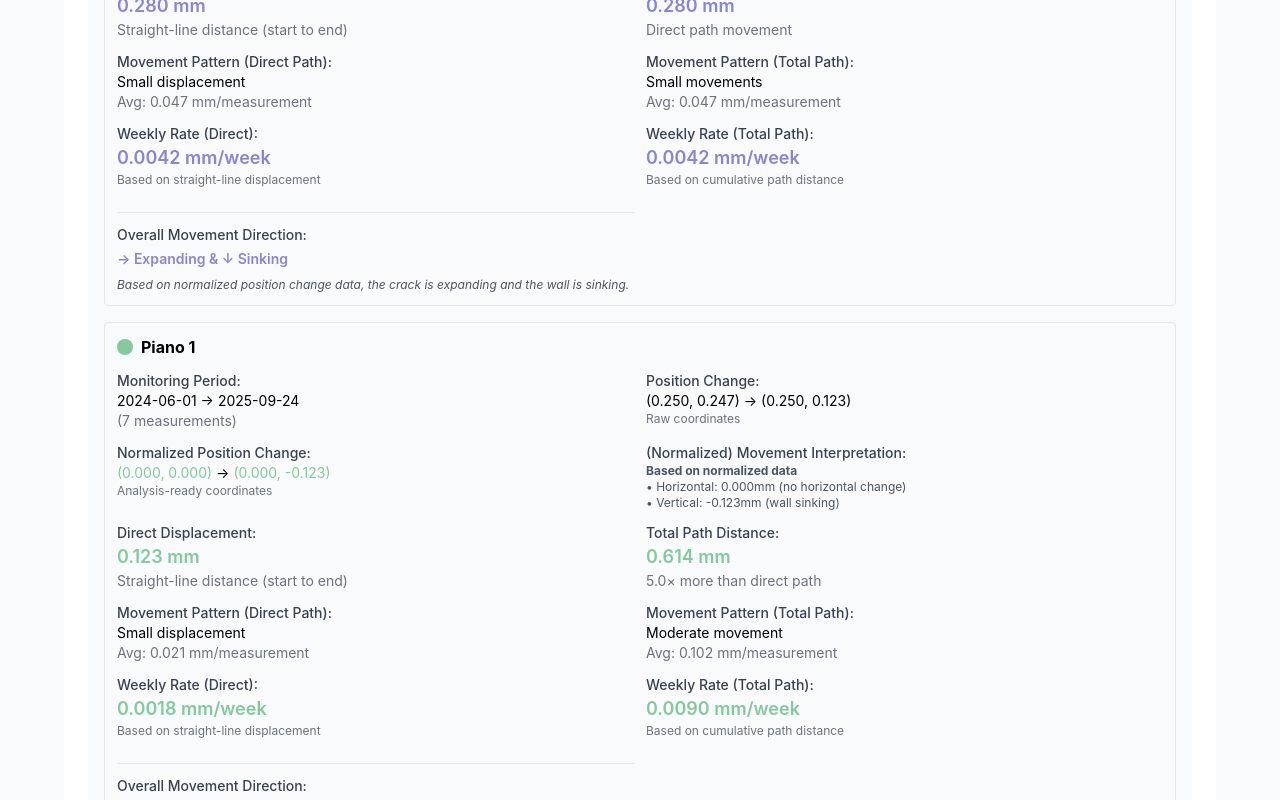
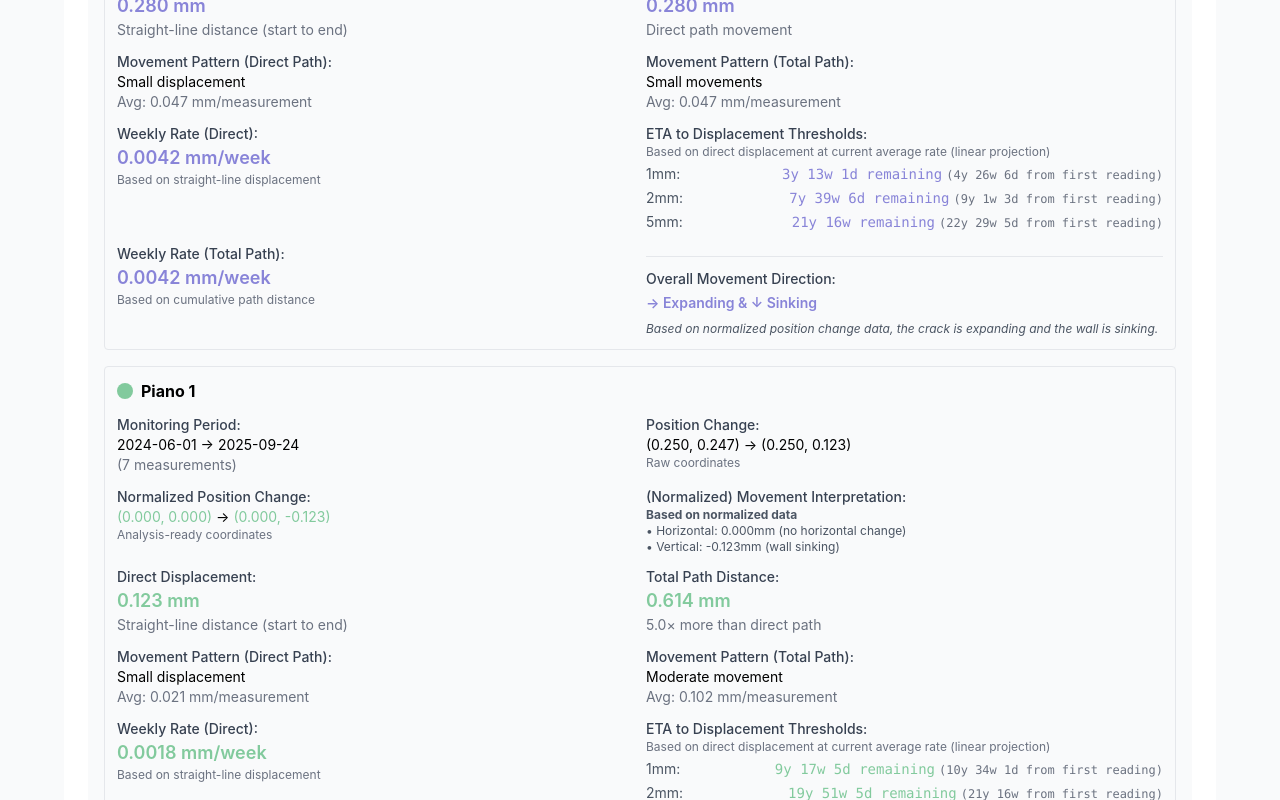
Before and after one commit to logosfabula/crack-visualizer, a React (Create React App) app: page / in a window 1280 px wide. Shown: the part 1360-2160 px from the top of the page. Built offline with nearby package versions, Linux system fonts and the light colour scheme.

Commit message:
[ADD] ETAs to 1, 2, and 5mm thresholds added to floors' summaries

```diff
--- a/src/CrackMovementVisualizer.js
+++ b/src/CrackMovementVisualizer.js
@@ -2007,7 +2007,6 @@ const calculateIntersection = (reading) => {
               }
 
               //grandTotalDistance += totalDistance; // unused -> warning
-
               const firstDate = meterData[0].date;
               const lastDate = meterData[meterData.length - 1].date;
               const firstPosition = `(${meterData[0][meter.dataKeys[0]].toFixed(3)}, ${meterData[0][meter.dataKeys[1]].toFixed(3)})`;
@@ -2150,6 +2149,85 @@ const calculateIntersection = (reading) => {
                         </div>
                       </div>
 
+                      <div>
+  <div className="font-medium text-gray-700">ETA to Displacement Thresholds:</div>
+  <div className="text-xs text-gray-500 mb-1">Based on direct displacement at current average rate (linear projection)</div>
+  {(() => {
+    // Calculate ETAs based on direct displacement and weekly rate
+    const currentDisplacement = directDistance;
+    const rate = weeklyMovement;
+
+    if (rate < 0.0001) {
+      return <div className="text-sm text-gray-500">Insufficient movement to calculate</div>;
+    }
+
+    const formatTime = (weeks) => {
+      const totalDays = Math.round(weeks * 7);
+
+      const years = Math.floor(totalDays / 365);
+      const remainingAfterYears = totalDays % 365;
+      const weeksRemaining = Math.floor(remainingAfterYears / 7);
+      const days = remainingAfterYears % 7;
+
+      // Build format string
+      const parts = [];
+      if (years > 0) parts.push(`${years}y`);
+      if (weeksRemaining > 0) parts.push(`${weeksRemaining}w`);
+      if (days > 0 || parts.length === 0) parts.push(`${days}d`);
+
+      return parts.join(' ');
+    };
+
+    const calculateETA = (threshold) => {
+      if (currentDisplacement >= threshold) {
+        // Already reached - show when it was reached
+        const totalWeeks = threshold / rate;
+        return (
+          <span className="text-green-700">
+            ✓ Reached (after {formatTime(totalWeeks)} from first reading)
+          </span>
+        );
+      }
+
+      // Not reached yet - show both total and remaining time
+      const totalWeeksToThreshold = threshold / rate;
+      const remainingMM = threshold - currentDisplacement;
+      const remainingWeeks = remainingMM / rate;
+
+      return (
+        <span>
+          {formatTime(remainingWeeks)} remaining
+          <span className="text-gray-500 text-xs ml-1">
+            ({formatTime(totalWeeksToThreshold)} from first reading)
+          </span>
+        </span>
+      );
+    };
+
+    return (
+      <div className="text-sm space-y-1">
+        <div className="flex justify-between items-start">
+          <span className="text-gray-600">1mm:</span>
+          <span className="font-mono text-right" style={{ color: meter.color }}>
+            {calculateETA(1)}
+          </span>
+        </div>
+        <div className="flex justify-between items-start">
+          <span className="text-gray-600">2mm:</span>
+          <span className="font-mono text-right" style={{ color: meter.color }}>
+            {calculateETA(2)}
+          </span>
+        </div>
+        <div className="flex justify-between items-start">
+          <span className="text-gray-600">5mm:</span>
+          <span className="font-mono text-right" style={{ color: meter.color }}>
+            {calculateETA(5)}
+          </span>
+        </div>
+      </div>
+    );
+  })()}
+</div>
                       <div>
                         <div className="font-medium text-gray-700">Weekly Rate (Total Path):</div>
                         <div className="text-lg font-semibold" style={{ color: meter.color }}>
```
